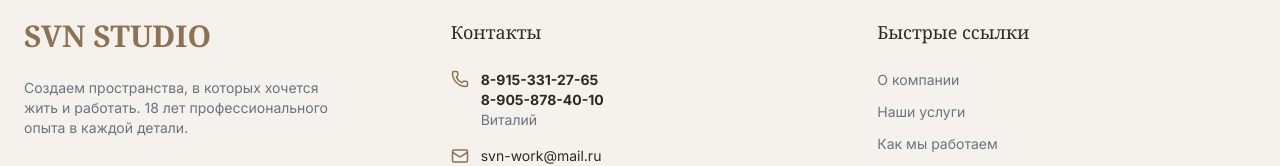
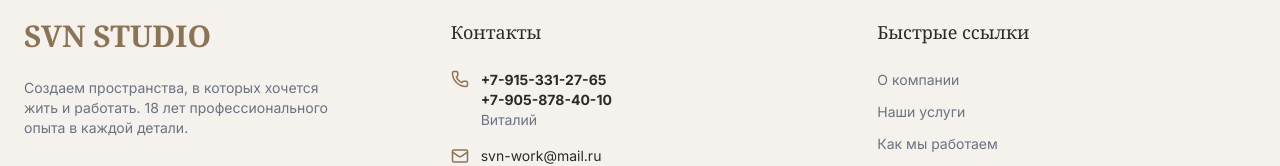
Before and after one commit to acer3664-gif/svnstudio, a React (Vite) app: page / in a window 1280 px wide. Shown: the part 5952-6118 px from the top of the page. Built offline with nearby package versions, Linux system fonts and the light colour scheme; a web font is replaced by a local one.

Commit message:
Update App.tsx

```diff
--- a/App.tsx
+++ b/App.tsx
@@ -392,8 +392,8 @@ const App: React.FC = () => {
                 <div className="flex items-start space-x-3 text-sm">
                   <Phone size={18} className="text-accent shrink-0" />
                   <div>
-                    <a href="tel:89153312765" className="font-bold block hover:text-accent">8-915-331-27-65</a>
-                    <a href="tel:89058784010" className="font-bold block hover:text-accent">8-905-878-40-10</a>
+                    <a href="tel:89153312765" className="font-bold block hover:text-accent">+7-915-331-27-65</a>
+                    <a href="tel:89058784010" className="font-bold block hover:text-accent">+7-905-878-40-10</a>
                     <p className="text-gray-500">Виталий</p>
                   </div>
                 </div>
```
